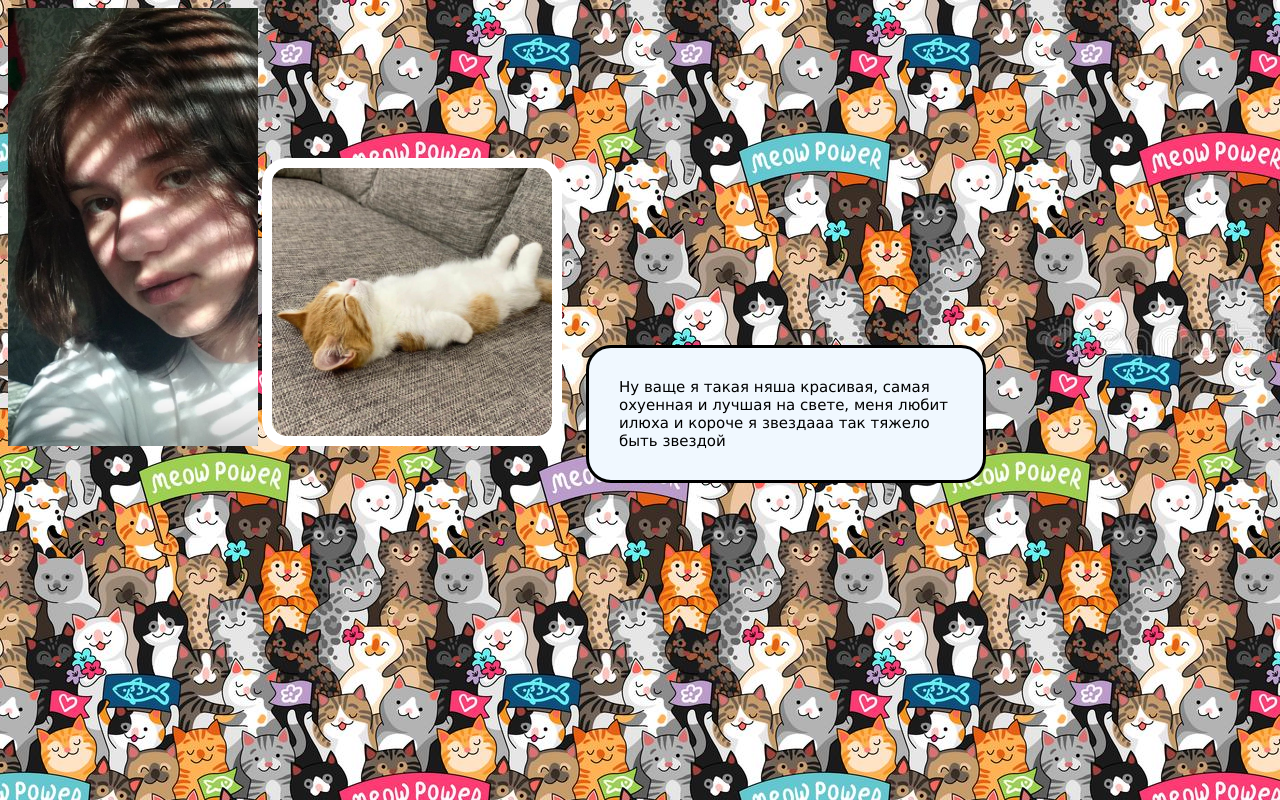
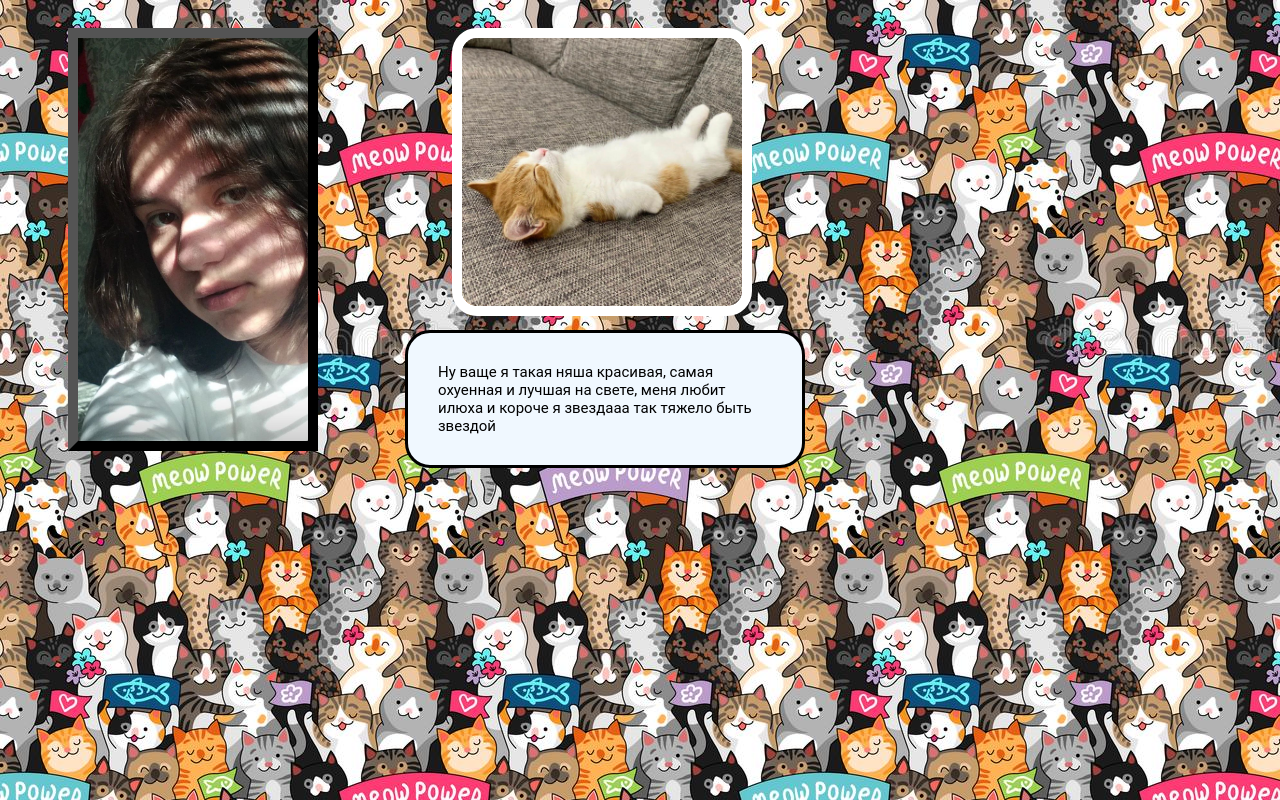
Before and after one commit to anyone864/lizatop, a plain HTML site: page index.html in a window 1280 px wide. Drawn offline with Linux system fonts and the light colour scheme.

Commit message:
Update style.css

```diff
--- a/css/style.css
+++ b/css/style.css
@@ -3,34 +3,32 @@
     box-sizing: border-box;
 }
 
-div {
-    display: inline-block;
-}
-
 .photo {
     width: 250px;
+    border: 10px outset black;
+    margin: 20px 60px 0px;
 }
 
 .photoCat {
     width: 300px;
+    position: relative;
+    bottom: 135px;
+    margin: 60px 60px 0px 70px;
     border: 10px solid white;
     border-radius: 25px;
 }
 
-.photoBlock {
-    position: relative;
-    width: 270px;
-    border: 10px outset black;
-    height: 458px;
-}
-
 .aboutMe {
+    position: absolute;
+    top: 270px;
+    left: 345px;
+    margin: 60px;
+    padding: 30px;
+    display: inline-block;
     width: 400px;
-    background-color: aliceblue;
-    padding: 30px;
-    margin: 20px;
     border: solid;
     border-radius: 25px;
-    font-family: 'Lucida Sans', 'Lucida Sans Regular', 'Lucida Grande', 'Lucida Sans Unicode', Geneva, Verdana, sans-serif;
+    background-color: aliceblue;
+    font-family: Roboto;
     font-size: 15px;
 }
```
